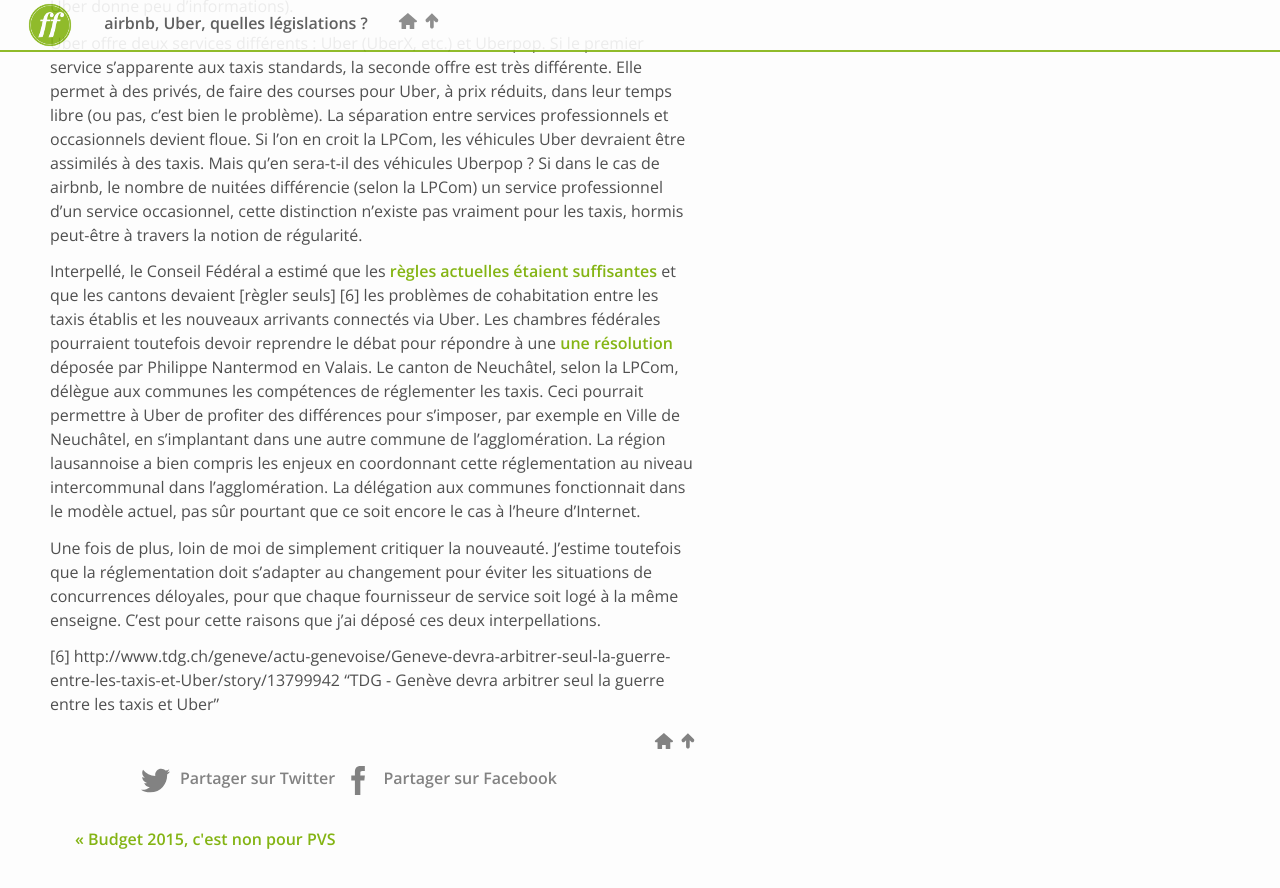
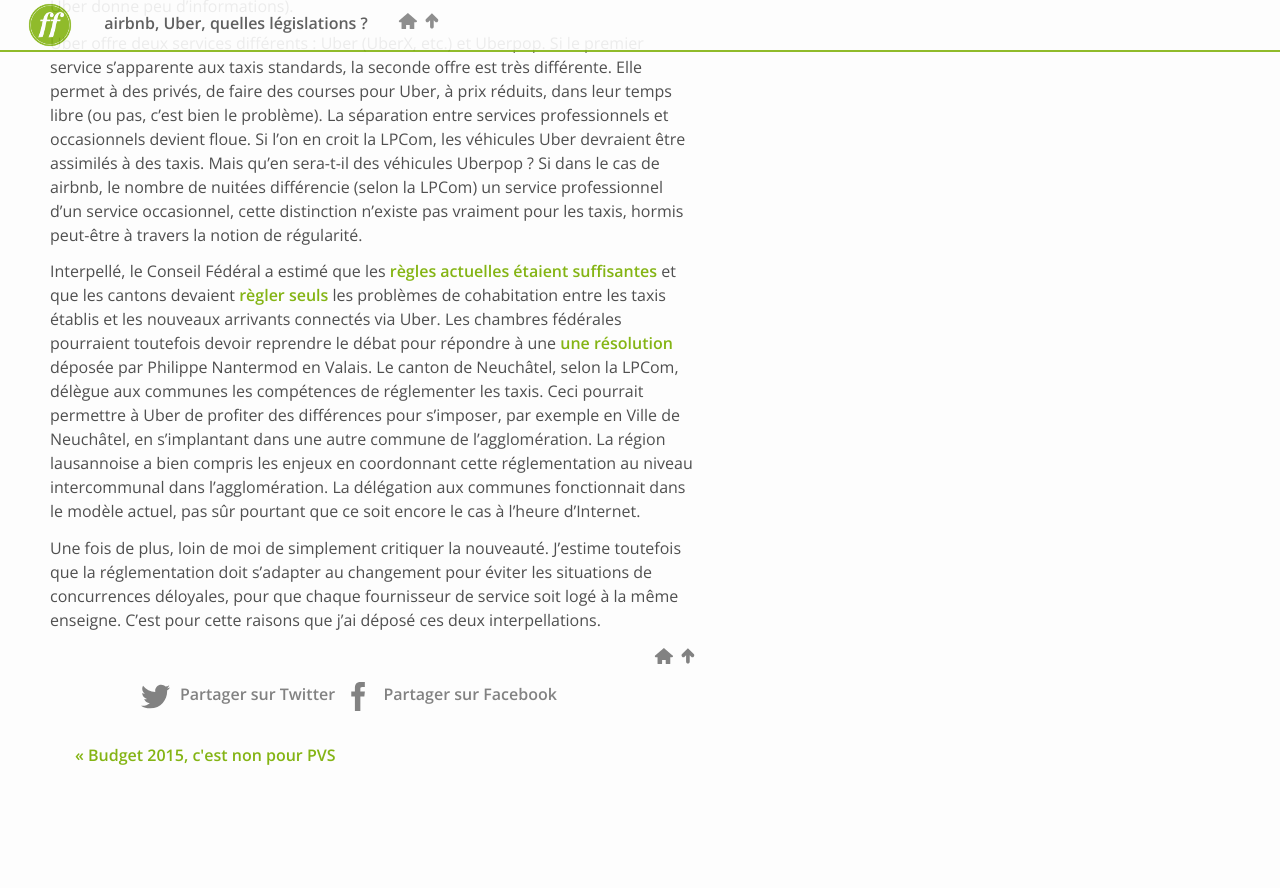
Before and after one commit to ffivaz/ffivaz.github.io, a Jekyll site: the page built from _posts/2015-01-21-airbnb-uber-quelles-legislations.markdown, in a window 1280 px wide and 900 px high, scrolled down 1950 px. Shown: the top 888 px of the window. Built offline with Jekyll 4.4.1, drawn with Linux system fonts in a browser that asks for light colours; nearby versions of some CDN libraries; comment, search, counter and statistics services are not loaded.

Commit message:
Ajout article airbnb, Uber

```diff
--- a/_posts/2015-01-21-airbnb-uber-quelles-legislations.markdown
+++ b/_posts/2015-01-21-airbnb-uber-quelles-legislations.markdown
@@ -76,4 +76,4 @@
 [3]: https://www.uber.com/ "Uber, plateforme de location de taxis/limousines"
 [4]: http://www.blorange.com/nantermod/airbnb-eviter-l-interdiction-et-assouplir-les-regles/?lang=fr "AirBnb & Co : éviter l’interdiction et assouplir les règles !"
 [5]: http://www.parlament.ch/f/suche/pages/geschaefte.aspx?gesch_id=20143939 "14.3939 - Interpellation - Taxis et voitures de tourisme avec chauffeur et covoiturage payant. Un combat à armes égales?"
-[6] http://www.tdg.ch/geneve/actu-genevoise/Geneve-devra-arbitrer-seul-la-guerre-entre-les-taxis-et-Uber/story/13799942 "TDG - Genève devra arbitrer seul la guerre entre les taxis et Uber"
+[6]: http://www.tdg.ch/geneve/actu-genevoise/Geneve-devra-arbitrer-seul-la-guerre-entre-les-taxis-et-Uber/story/13799942 "TDG - Genève devra arbitrer seul la guerre entre les taxis et Uber"
```
